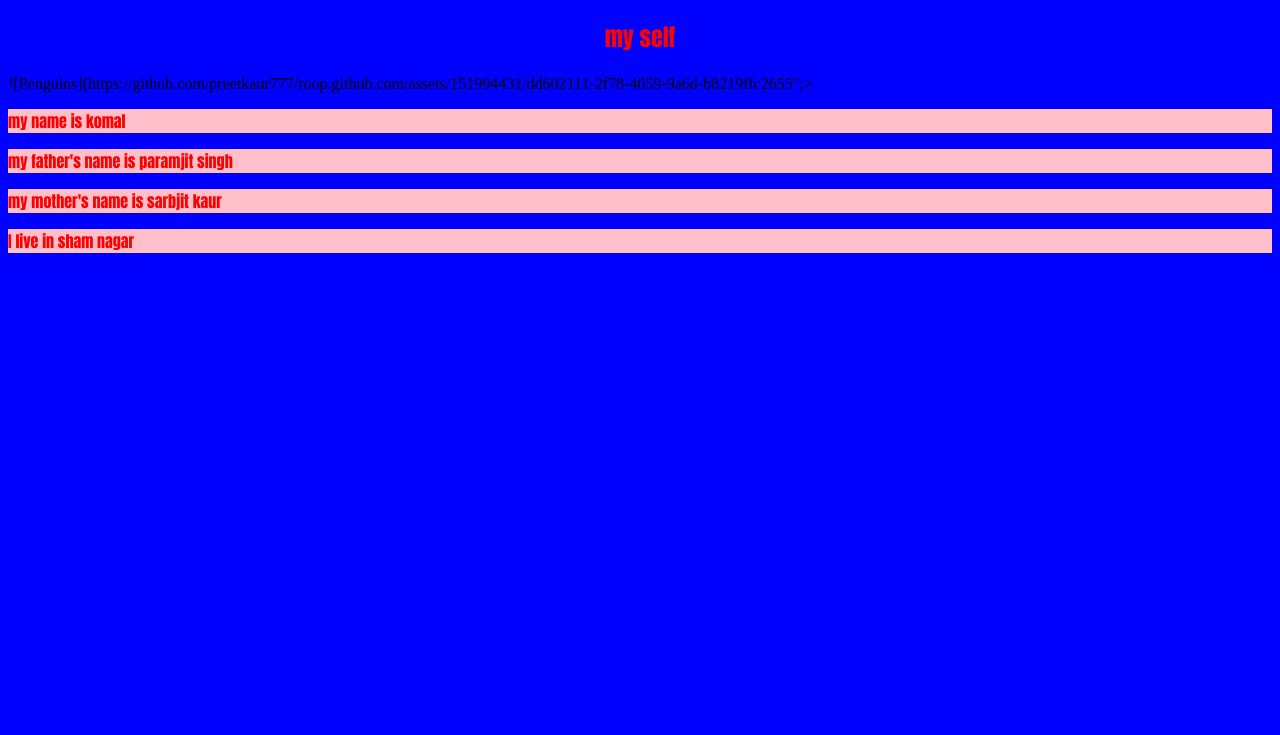
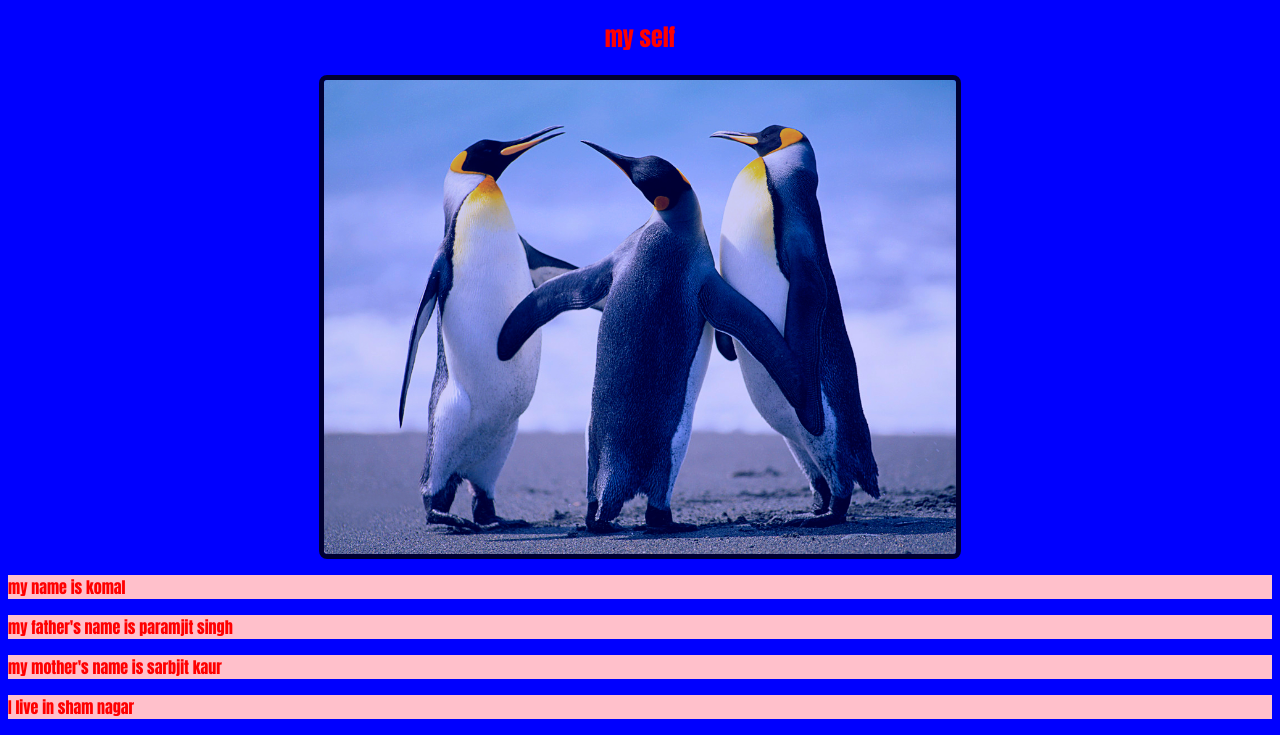
Before and after one commit to preetkaur777/roop.github.com, a plain HTML site: page index.html in a window 1280 px wide. Shown: the part 73-808 px from the top of the page. Drawn offline with Linux system fonts and the light colour scheme; files whose address does not match are found by name.

Commit message:
Update index.html

```diff
--- a/index.html
+++ b/index.html
@@ -8,7 +8,7 @@
 <body>
 <h1>biodata</h1>
   <h2>my self</h2>
-![Penguins](https://github.com/preetkaur777/roop.github.com/assets/151994431/dd602111-2f78-4059-9a6d-b8219ffc2655";>
+<img src="C:\Users\Public\Tally.ERP9\Videos\Music\Recorded TV\Pictures\Sample Pictures\Penguins.jpg">
 <p>my name is komal</p>
 <p>my father's name is paramjit singh</p>
   <p>my mother's name is sarbjit kaur</p>
```
